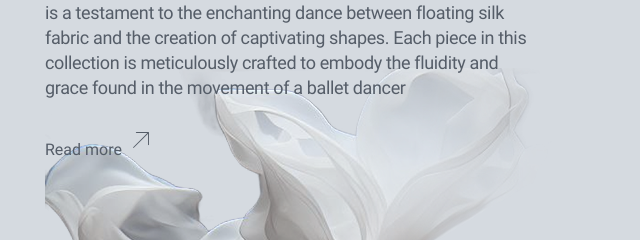
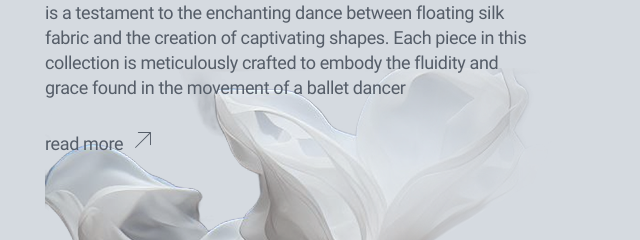
Before and after one commit to msudomoikin/tease, a plain HTML site: page index.html in a window 1280 px wide. Shown: the part 2840-3080 px from the top of the page, 0-640 px from the left. Drawn offline with nearby package versions, Linux system fonts and the light colour scheme; files that its build step writes are made by us from their sources.

Commit message:
add read-more block

```diff
--- a/scss/styles.scss
+++ b/scss/styles.scss
@@ -10,3 +10,4 @@
 @import "blocks/_advantages";
 @import "blocks/_advantage";
 @import "blocks/collection";
+@import "blocks/read-more";
```
